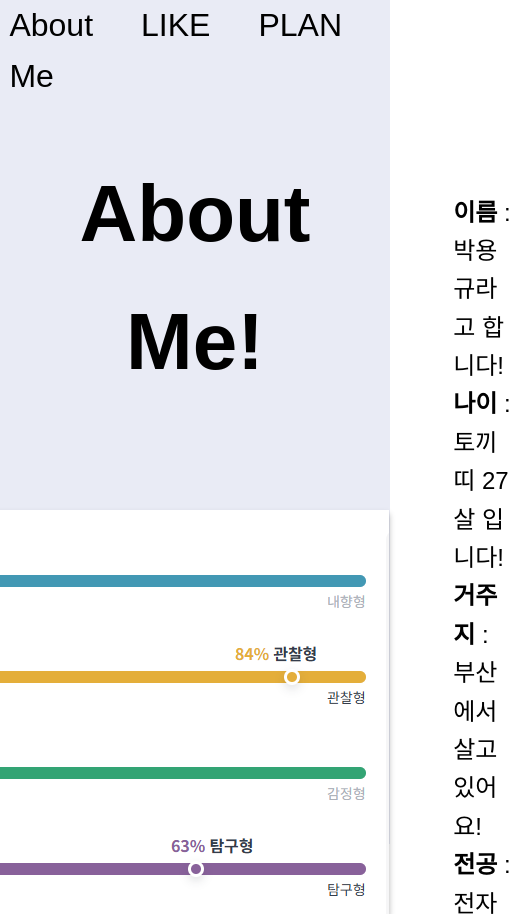
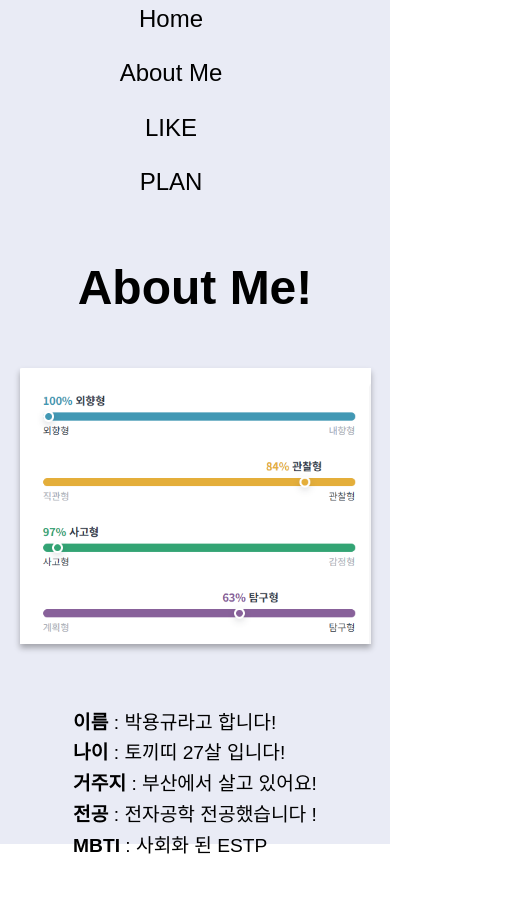
Before and after one commit to yonggyu99/new-introduce, a plain HTML site: page about-me.html in a window 390 px wide. Shown: the top 914 px of the page, 516 px wide, since content can reach past the window. After the commit the page ends 861 px from the top, so only its background shows below. Drawn offline with Linux system fonts and the light colour scheme; a web font is replaced by a local one.

Commit message:
responsive website

```diff
--- a/about-me.html
+++ b/about-me.html
@@ -5,6 +5,7 @@
     <meta name="viewport" content="width=device-width, initial-scale=1.0">
     <title>Document</title>
     <link rel = "stylesheet" href = "about-me.css">
+    <link rel = "stylesheet" href = "responsive.css">
 
 </head>
 <body>
--- /dev/null
+++ b/responsive.css
@@ -0,0 +1,46 @@
+@media screen and (max-width: 768px) {
+    h1 {
+        font-size: 3rem;
+    }
+    p {
+        font-size: 1.2rem;
+    }
+    .nav-page ul, .nav ul {
+        flex-direction: column;
+        gap: 1rem;
+        text-align: center;
+    }
+    .nav-page ul li, .nav ul li {
+        font-size: 1.5rem;
+    }
+
+    /* 홈 페이지 */
+    .profile-card {
+        width: 300px;
+        height: 300px;
+    }
+
+    /* About Me 페이지 */
+    .about-content {
+        flex-direction: column;
+        gap: 2rem;
+    }
+    .m-img {
+        width: 80%;
+    }
+
+    /* Like 페이지 */
+    .like-container {
+        flex-direction: column;
+        width: 90%;
+        gap: 20px;
+    }
+    .like-img, .travel-img {
+        width: 80%;
+    }
+
+    /* Plan 페이지 */
+    .m-img {
+        width: 90%;
+    }
+}
```
Also changed, not shown: home.html (+1 -0 lines), like.html (+1 -0 lines), plan.html (+1 -0 lines).
